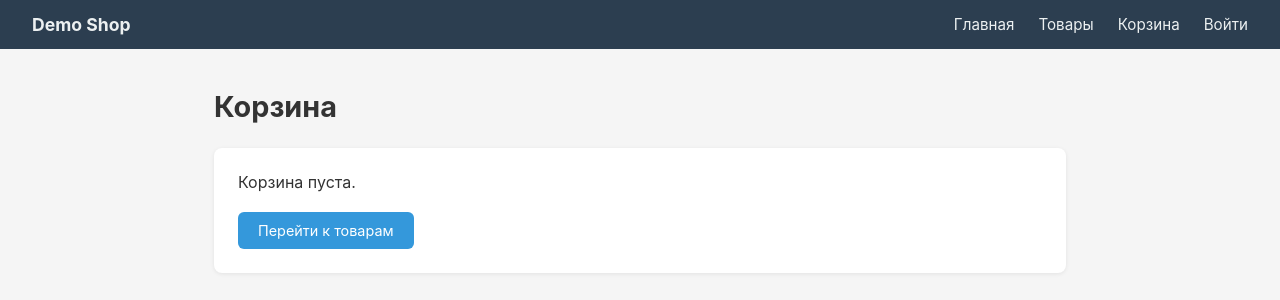
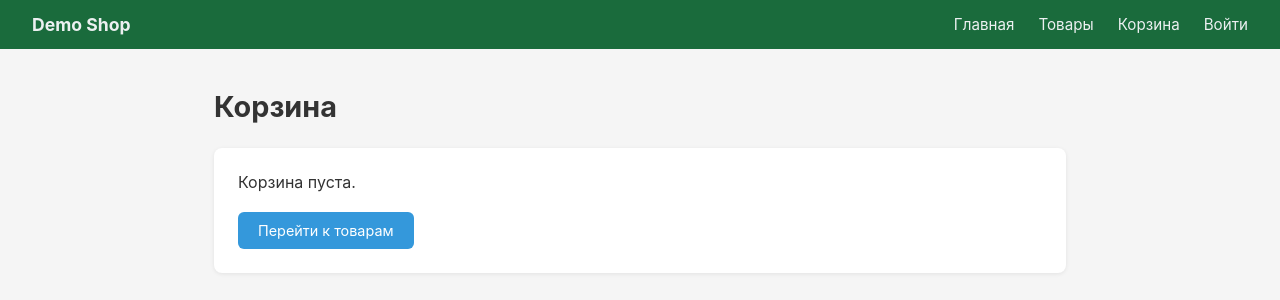
Before and after one commit to duwuPitona8Let/e2e-runner, a Flask app: page /cart in a window 1280 px wide. Shown: the top 300 px of the page. Run offline with Flask 3, Linux system fonts and the light colour scheme.

Commit message:
Change navbar color from dark blue to green

```diff
--- a/demo_app/templates/base.html
+++ b/demo_app/templates/base.html
@@ -8,7 +8,7 @@
     * { box-sizing: border-box; margin: 0; padding: 0; }
     body { font-family: -apple-system, BlinkMacSystemFont, 'Segoe UI', sans-serif;
            background: #f5f5f5; color: #333; }
-    nav { background: #2c3e50; padding: 14px 32px; display: flex;
+    nav { background: #1a6b3c; padding: 14px 32px; display: flex;
           align-items: center; gap: 24px; }
     nav a { color: #ecf0f1; text-decoration: none; font-size: .95rem; }
     nav a:hover { color: #3498db; }
```
